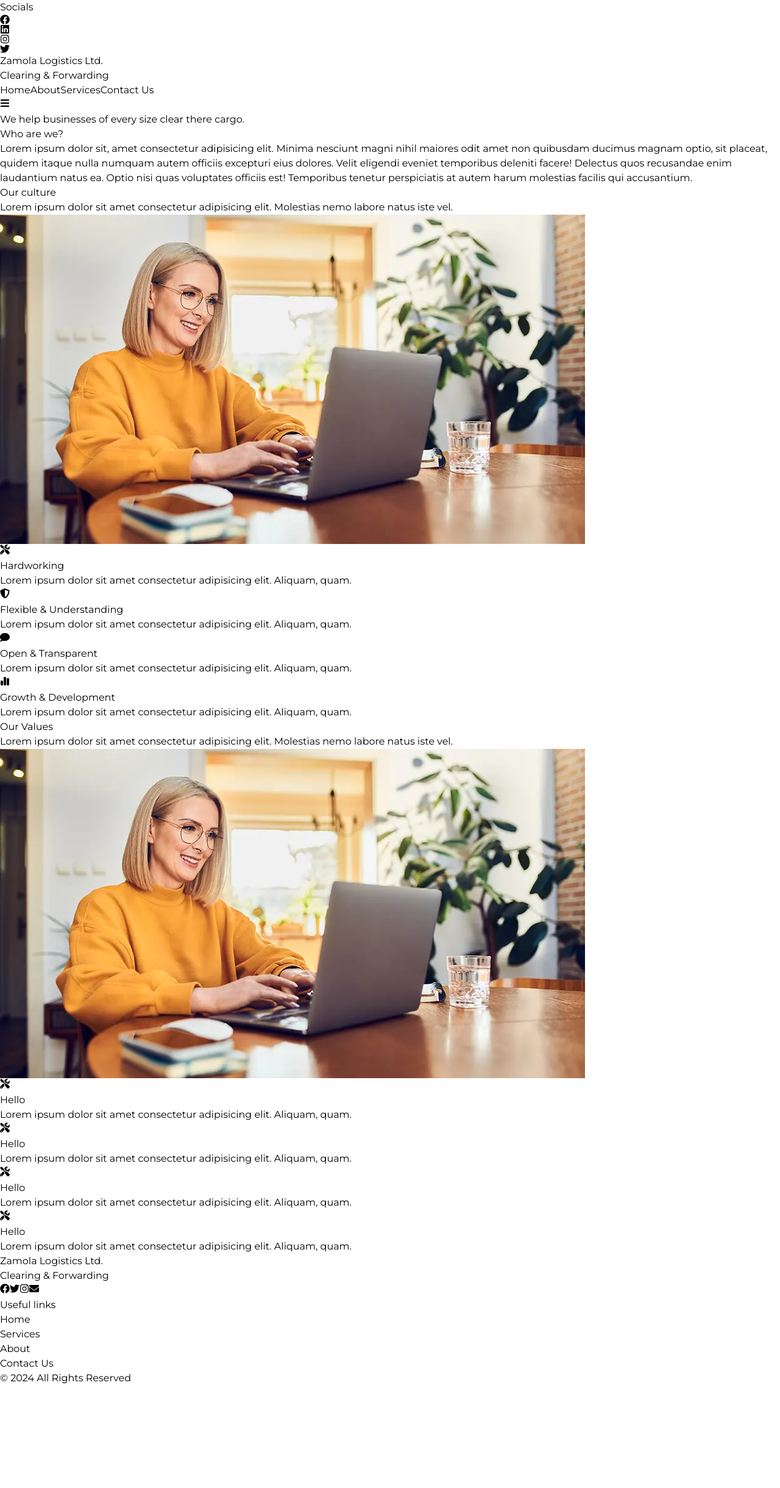
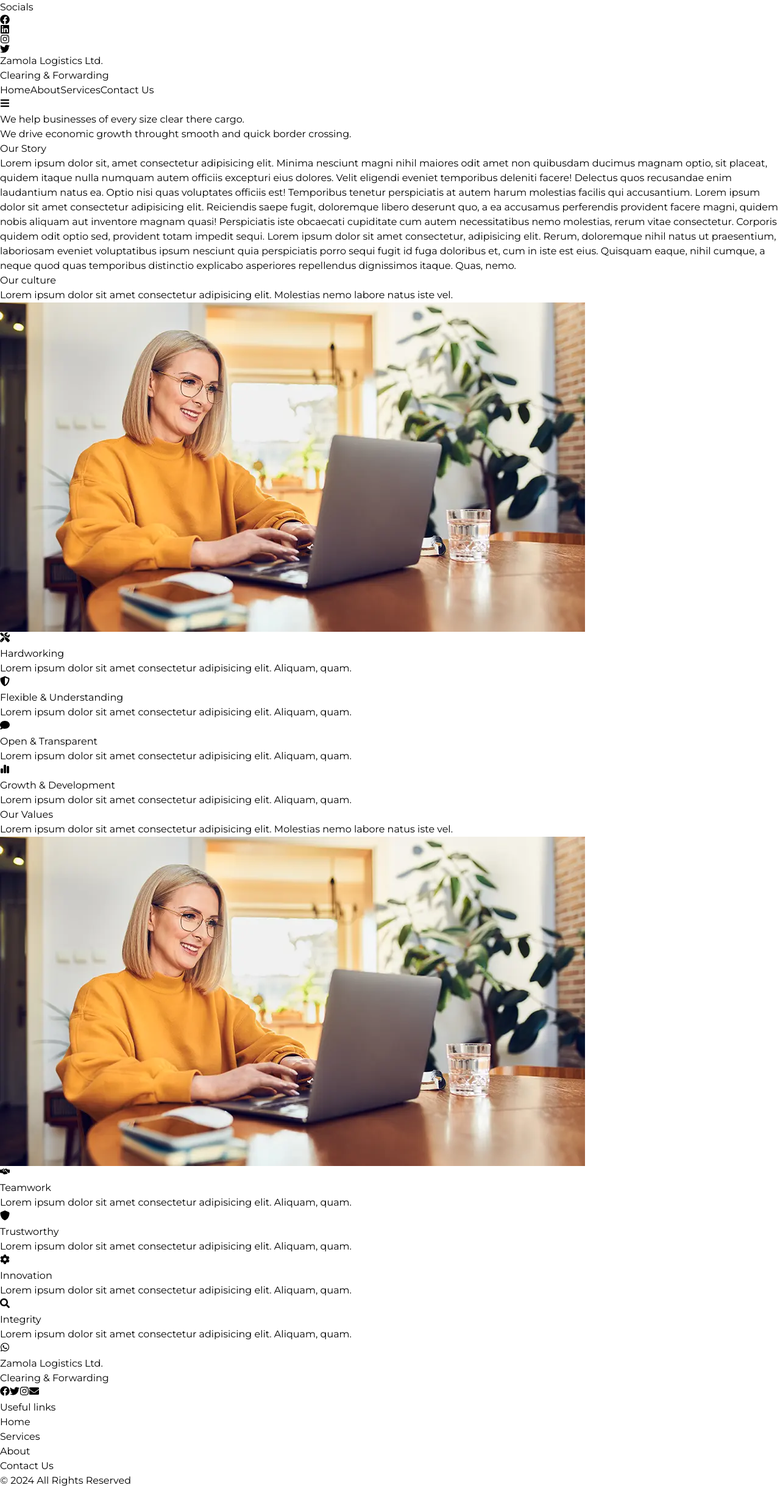
Before and after one commit to Palanga123/gray_tech, a React (Vite) app in the folder gray_tech/: page /about in a window 1280 px wide. Shown: the whole page at 61% size. Before the commit the page ends 2272 px from the top, so only its background shows below. Built offline with nearby package versions, Linux system fonts and the light colour scheme.

Commit message:
made the whatsapp button

```diff
--- a/gray_tech/src/components/main/about/about.jsx
+++ b/gray_tech/src/components/main/about/about.jsx
@@ -1,30 +1,41 @@
-import { FaComment, FaShieldAlt, FaTools } from 'react-icons/fa';
+import { FaComment, FaShieldAlt, FaTools, FaCog, FaSearch } from 'react-icons/fa';
 import img from '../../images/typing.jpg';
 import Culture from './culture';
-import { FaChartSimple } from 'react-icons/fa6';
-
+import { FaChartSimple, FaHandshakeSimple, FaShield } from 'react-icons/fa6';
 
 const About = () => {
     return (
         <>
             <div className="h-16 md:h-24 w-full"></div>
-            <div className="w-11/12 md:w-4/5 mx-auto py-16">
+            <div className="w-11/12 md:w-4/5 mx-auto my-24">
                 <div className="w-full m-auto">
-                    <div className="w-full md:w-1/3 m-auto">
-                        <p className="font-extrabold text-2xl md:text-3xl text-center text-gray-700">
-                            We help businesses of every size clear there cargo.
+                    <div className="w-4/5 md:w-1/3 m-auto">
+                        <p className="font-extrabold text-2xl md:text-3xl text-center text-gray-900">
+                            We help businesses of every size <span className='text-[#3572ef]'>clear there cargo</span>.
                         </p>
-                        <p className="text-center"></p>
-                        {/* <button className="py-2 px-4 rounded bg-[#1352cf] text-white font-semibold">Join Us</button> */}
+
                     </div>
-                    <div className="w-full mx-auto py-16 px-2 md:px-4">
+                    <div className='w-full md:w-11/12 m-auto my-8'>
+                        <p className="text-center text-xs">We drive economic growth throught smooth and quick border crossing.</p>
+                    </div>
+                    <div className="w-full mx-auto py-16">
                         <div>
-                            <p className="font-bold text-gray-800 py-2 text-xl md:text-2xl">Who are we?</p>
-                            <p>Lorem ipsum dolor sit, amet consectetur adipisicing elit. Minima nesciunt magni nihil maiores odit amet non quibusdam ducimus magnam optio, sit placeat, quidem itaque nulla numquam autem officiis excepturi eius dolores. Velit eligendi eveniet temporibus deleniti facere! Delectus quos recusandae enim laudantium natus ea. Optio nisi quas voluptates officiis est! Temporibus tenetur perspiciatis at autem harum molestias facilis qui accusantium.</p>
+                            <p className="font-bold text-[#3572ef] py-2 text-3xl md:text-2xl text-center">Our Story</p>
+                            <div className=''>
+                                <div className='w-full md:w-4/5 m-auto py-10'>
+                                    <p>
+                                        Lorem ipsum dolor sit, amet consectetur adipisicing elit. Minima nesciunt magni nihil maiores odit amet non quibusdam ducimus magnam optio, sit placeat, quidem itaque nulla numquam autem officiis excepturi eius dolores. Velit eligendi eveniet temporibus deleniti facere! Delectus quos recusandae enim laudantium natus ea. Optio nisi quas voluptates officiis est! Temporibus tenetur perspiciatis at autem harum molestias facilis qui accusantium.
+                                        Lorem ipsum dolor sit amet consectetur adipisicing elit. Reiciendis saepe fugit, doloremque libero deserunt quo, a ea accusamus perferendis provident facere magni, quidem nobis aliquam aut inventore magnam quasi! Perspiciatis iste obcaecati cupiditate cum autem necessitatibus nemo molestias, rerum vitae consectetur. Corporis quidem odit optio sed, provident totam impedit sequi.
+                                        Lorem ipsum dolor sit amet consectetur, adipisicing elit. Rerum, doloremque nihil natus ut praesentium, laboriosam eveniet voluptatibus ipsum nesciunt quia perspiciatis porro sequi fugit id fuga doloribus et, cum in iste est eius. Quisquam eaque, nihil cumque, a neque quod quas temporibus distinctio explicabo asperiores repellendus dignissimos itaque. Quas, nemo.
+                                    </p>
+                                </div>
+
+                            </div>
+
                         </div>
                     </div>
                     <div className="w-full mx-auto py-16">
-                        <p className="font-bold text-gray-800 mb-4 text-xl md:text-2xl">Our culture</p>
+                        <p className="font-bold text-[#3572ef] mb-4 text-xl md:text-2xl">Our culture</p>
                         <p className="text-gray-800 mb-4 block md:w-1/2">Lorem ipsum dolor sit amet consectetur adipisicing elit. Molestias nemo labore natus iste vel.</p>
                         <div className="flex flex-col md:flex-row-reverse justify-between items-center">
 
@@ -34,16 +45,16 @@ const About = () => {
                             <div className="w-full md:w-1/2 m-auto">
 
                                 <div className='md:grid grid-cols-2 gap-2 md:pr-4'>
-                                    <Culture icon={<FaTools />} title="Hardworking"/>
-                                    <Culture icon={<FaShieldAlt />} title="Flexible & Understanding"/>
-                                    <Culture icon={<FaComment />} title="Open & Transparent"/>
-                                    <Culture icon={<FaChartSimple />} title="Growth & Development"/>
+                                    <Culture icon={<FaTools />} title="Hardworking" />
+                                    <Culture icon={<FaShieldAlt />} title="Flexible & Understanding" />
+                                    <Culture icon={<FaComment />} title="Open & Transparent" />
+                                    <Culture icon={<FaChartSimple />} title="Growth & Development" />
                                 </div>
                             </div>
                         </div>
                     </div>
                     <div className="w-full mx-auto py-16">
-                        <p className="font-bold text-gray-800 mb-4 text-xl md:text-2xl">Our Values</p>
+                        <p className="font-bold text-[#3572ef] mb-4 text-xl md:text-2xl">Our Values</p>
                         <p className="text-gray-800 mb-4 block md:w-1/2">Lorem ipsum dolor sit amet consectetur adipisicing elit. Molestias nemo labore natus iste vel.</p>
 
                         <div className="flex flex-col md:flex-row justify-between items-center">
@@ -53,10 +64,10 @@ const About = () => {
                             <div className="w-full md:w-1/2 m-auto">
 
                                 <div className='md:grid grid-cols-2 gap-2 md:pl-4'>
-                                    <Culture icon={<FaTools />} title="Hello"/>
-                                    <Culture icon={<FaTools />} title="Hello"/>
-                                    <Culture icon={<FaTools />} title="Hello"/>
-                                    <Culture icon={<FaTools />} title="Hello"/>
+                                    <Culture icon={<FaHandshakeSimple />} title="Teamwork" />
+                                    <Culture icon={<FaShield />} title="Trustworthy" />
+                                    <Culture icon={<FaCog />} title="Innovation" />
+                                    <Culture icon={<FaSearch />} title="Integrity" />
                                 </div>
                             </div>
 
--- a/gray_tech/src/components/main/header & footer/footer.jsx
+++ b/gray_tech/src/components/main/header & footer/footer.jsx
@@ -1,11 +1,20 @@
-import { FaEnvelope, FaFacebook, FaInstagram, FaPhone, FaTwitter } from "react-icons/fa";
+import { FaWhatsapp, FaEnvelope, FaFacebook, FaInstagram, FaTwitter } from "react-icons/fa";
 import { NavLink } from "react-router-dom";
 
 const Footer = () => {
 
     return (
         <>
-            <footer className="bottom-0 text-black w-full mt-auto">
+            <div className="w-11/12 md:w-4/5 mx-auto">
+                <div className="h-10 md:h-14 fixed right-4 bottom-6 w-full flex flex-row-reverse">
+                    <div className="w-10 md:w-14 h-10 md:h-14 rounded-full bg-green-500 hover:bg-green-600 hover:w-44 duration-700">
+                        <button className="h-full w-full text-white bg-transparent px-3 md:px-[18px] rounded-full md:text-xl"><FaWhatsapp/></button>
+                    </div>
+                </div>
+            </div>
+
+            <footer className="bottom-0 text-black w-full">
+
                 <div className="w-11/12 md:w-4/5 m-auto">
                     {/* <hr className="border-gray-400"/> */}
                     <div className="w-full items-center flex md:flex-row flex-col-reverse justify-between py-6">
--- a/gray_tech/src/components/main/main/content.jsx
+++ b/gray_tech/src/components/main/main/content.jsx
@@ -117,6 +117,8 @@ const Main = () => {
 
             </section>
 
+
+
             {/* Testimonial page */}
             <List/>
         </>
```
